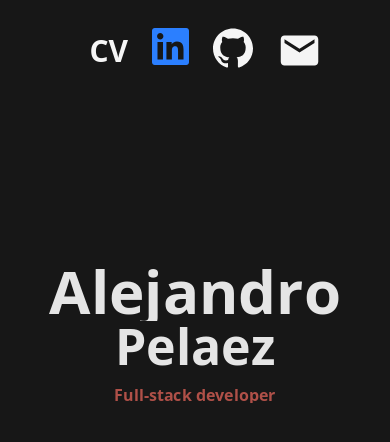
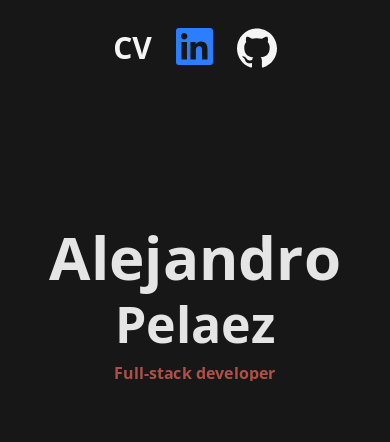
Before and after one commit to alexpadev/portfolio, a React (Vite) app: page / in a window 390 px wide. Shown: the top 442 px of the page. Built offline with nearby package versions, Linux system fonts and the light colour scheme.

Commit message:
email remove not working

```diff
--- a/src/components/Header.jsx
+++ b/src/components/Header.jsx
@@ -3,7 +3,7 @@ import { MdEmail } from "react-icons/md";
 
 const Header = () => {
   return (
-    <header className="w-full flex justify-end space-x-6 z-20 py-7 px-17">
+    <header className="w-full flex justify-center md:justify-end space-x-6 z-20 py-7 px-17">
       <a
         href="https://drive.google.com/file/d/1d6v3dV0Ipj2qTWAtCnM51Lj-6rF0zhxA/view?usp=sharing"
         target="_blank"
@@ -32,12 +32,12 @@ const Header = () => {
           size={40}
         />
       </a>
-      <a href="mailto:alexpa200316@gmail.com">
+      {/* <a href="mailto:alexpa200316@gmail.com">
         <MdEmail
           className="text-neutral-100 hover:text-neutral-200 transition"
           size={45}
         />
-      </a>
+      </a> */}
     </header>
   );
 };
--- a/src/components/Home.jsx
+++ b/src/components/Home.jsx
@@ -17,7 +17,7 @@ function Home() {
             w-full md:w-6/7
             flex flex-col items-center md:items-end justify-center
             px-4 sm:px-6 md:pr-8
-            mt-40 md:mt-[-200px]
+            mt-30 md:mt-[-200px]
 
           "
         >
@@ -25,7 +25,7 @@ function Home() {
             text="Alejandro"
             className="
               text-[60px] sm:text-[100px] md:text-[150px]
-              leading-none font-bold text-neutral-200
+              leading-snug font-bold text-neutral-200
               text-center md:text-right block
             "
             delay={75}
--- a/src/components/Projects.jsx
+++ b/src/components/Projects.jsx
@@ -15,6 +15,24 @@ export const projectsData = [
     links: {
       github: "https://github.com/alexpadev/portfolio",
       demo:  "https://mi-portfolio.netlify.app"
+    },
+  },
+  {
+    title: "TrainR",
+    description:
+      "App where users can manage their own routines. Backend made with Node.js with Express, frontend made with React. Database based on PostgreSQL.",
+    techIcons: [
+      <SiJavascript key="js" color="af5048" size={24} />,
+      <SiNodedotjs key="node" color="af5048" size={24} />,
+      <SiExpress key="express" color="af5048" size={24} />,
+      <SiPostgresql key="postgres" color="af5048" size={24} />,
+      <SiReact key="react" color="af5048" size={24} />,
+      <SiTailwindcss key="tw" color="af5048" size={24} />
+    ],
+    image: "src/assets/trainR.png",
+    links: {
+      github: "https://github.com/alexpadev/trainR",
+      demo:  "https://trainr-ru6t.onrender.com/"
     },
   },
   {
@@ -36,24 +54,7 @@ export const projectsData = [
       github: "https://github.com/alexpadev/tactix"
     },
   },
-  {
-    title: "TrainR",
-    description:
-      "App where users can manage their own routines. Backend made with Node.js with Express, frontend made with React. Database based on PostgreSQL.",
-    techIcons: [
-      <SiJavascript key="js" color="af5048" size={24} />,
-      <SiNodedotjs key="node" color="af5048" size={24} />,
-      <SiExpress key="express" color="af5048" size={24} />,
-      <SiPostgresql key="postgres" color="af5048" size={24} />,
-      <SiReact key="react" color="af5048" size={24} />,
-      <SiTailwindcss key="tw" color="af5048" size={24} />
-    ],
-    image: "src/assets/trainR.png",
-    links: {
-      github: "https://github.com/alexpadev/trainR",
-      demo:  "https://trainr-ru6t.onrender.com/"
-    },
-  },
+
   {
     title: "Chatter",
     description:
```
